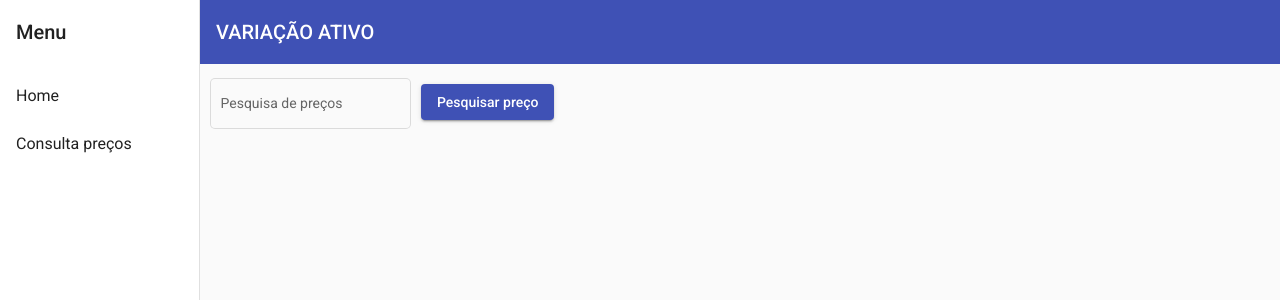
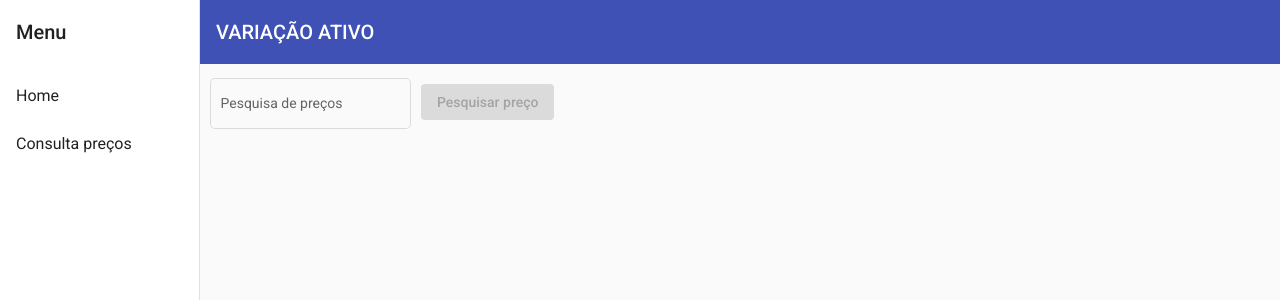
Before and after one commit to brunoscosta17/asset-variation-challenge, an Angular app: page /consult-prices in a window 1280 px wide. Shown: the top 300 px of the page. Built offline with nearby package versions, Linux system fonts and the light colour scheme.

Commit message:
feature: desabilitando botão pesquisar quando não houver valor

```diff
--- a/src/app/modules/consult-prices/consult-prices.component.html
+++ b/src/app/modules/consult-prices/consult-prices.component.html
@@ -4,6 +4,6 @@
     <input matInput [formControl]="queryField">
   </mat-form-field>
   <div class="example-button-row">
-    <button mat-raised-button color="primary" class="button" (click)="search()">Pesquisar preço</button>
+    <button mat-raised-button color="primary" class="button" [disabled]="!queryField.value" (click)="search()">Pesquisar preço</button>
   </div>
 </div>
--- a/src/app/modules/consult-prices/consult-prices.component.ts
+++ b/src/app/modules/consult-prices/consult-prices.component.ts
@@ -14,6 +14,7 @@
   constructor(private consultPricesService: ConsultPricesService) {}
 
   search(): void {
+    this.queryField.value
     console.log(this.queryField.value);
     this.consultPricesService
       .getPrices(this.queryField.value)
```
